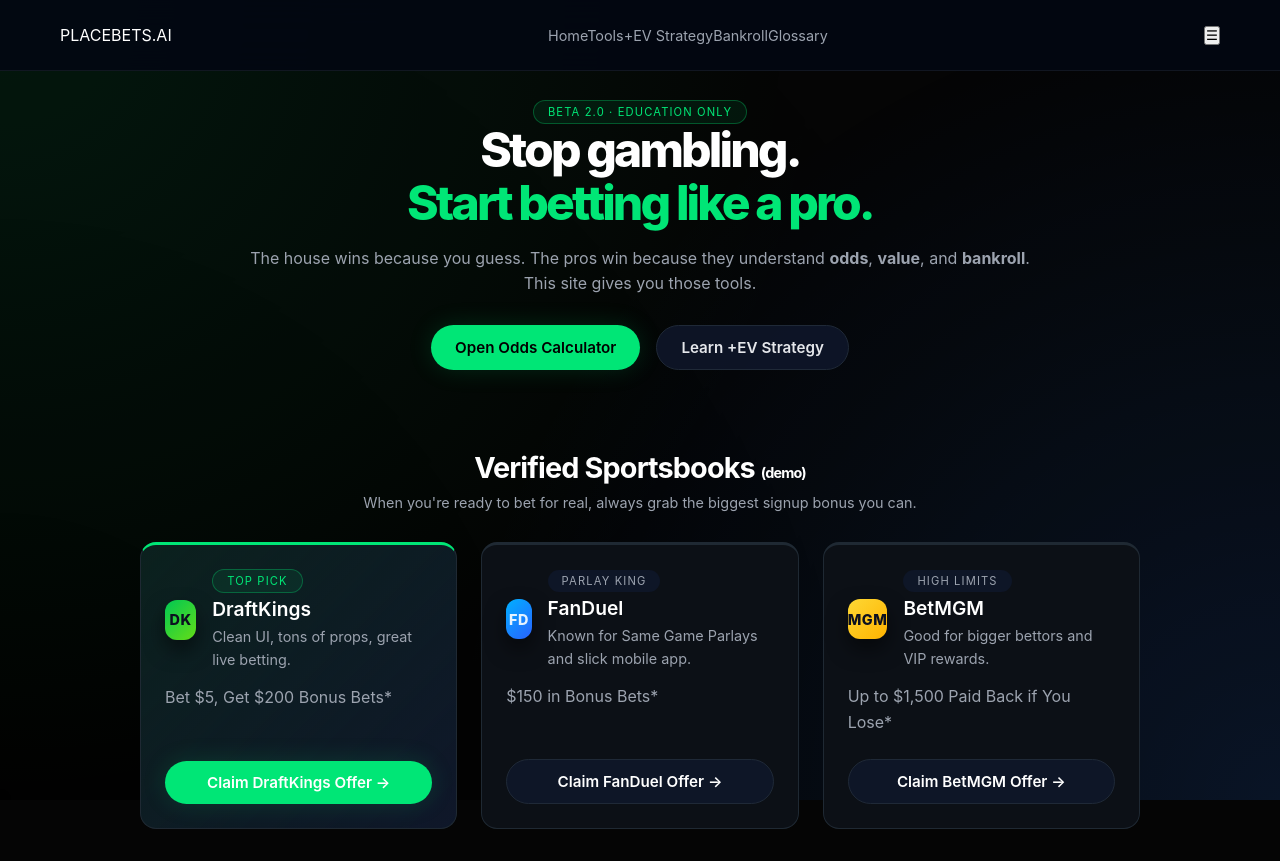
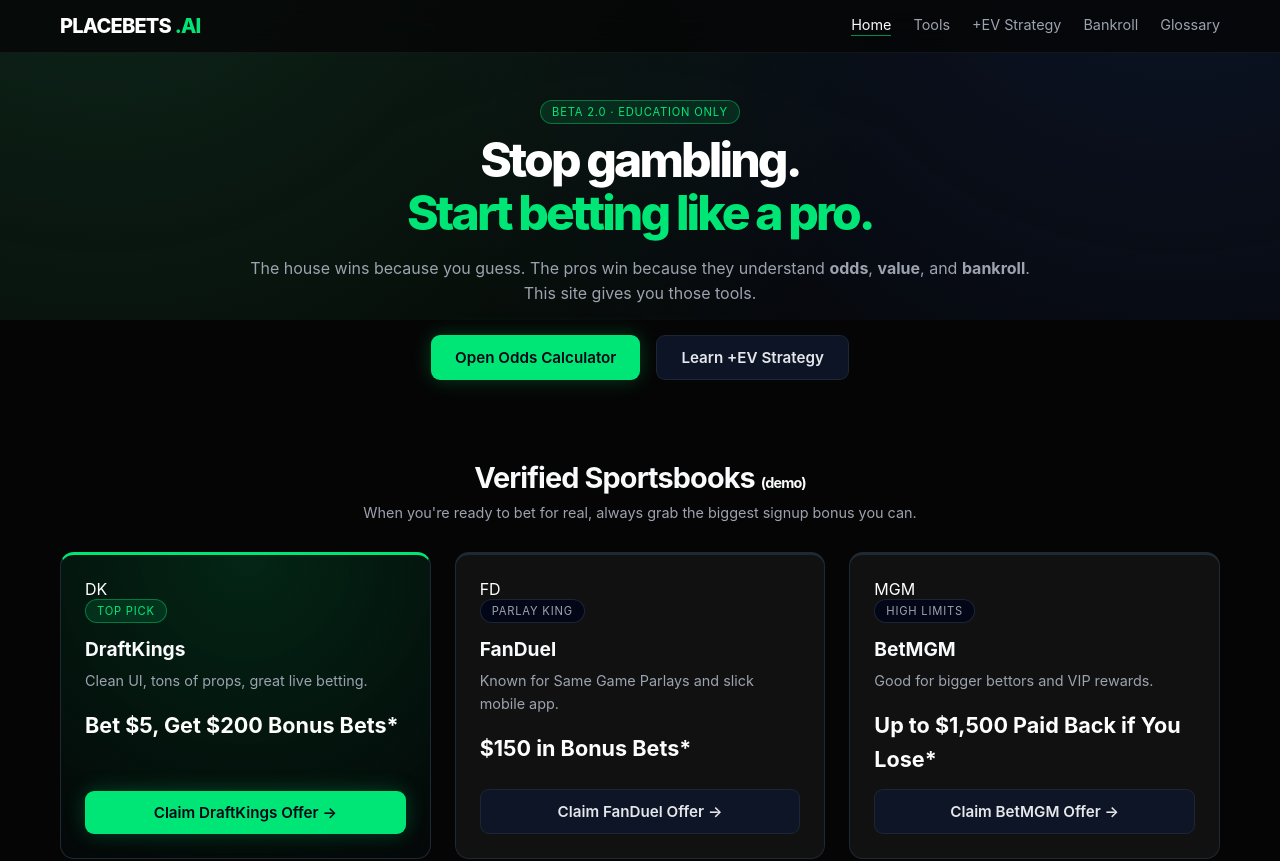
Before and after one commit to placebetsai/Placebetsai, a Next.js app: page / in a window 1280 px wide. Shown: the top 861 px of the page. Built offline with nearby package versions, Linux system fonts and the light colour scheme.

Commit message:
Update globals.css

```diff
--- a/app/globals.css
+++ b/app/globals.css
@@ -1,20 +1,20 @@
 :root {
   --bg-dark: #050505;
-  --bg-panel: #080b10;
-  --bg-card: #0c1016;
-  --bg-card-hover: #111826;
+  --bg-panel: #0a0a0a;
+  --bg-card: #111111;
+  --bg-card-hover: #161616;
 
-  /* Fintech colors */
-  --primary: #00e676;
-  --primary-glow: rgba(0, 230, 118, 0.15);
-  --accent: #2979ff;
+  /* Fintech Colors */
+  --primary: #00e676; /* Profit Green */
+  --primary-glow: rgba(0, 230, 118, 0.25);
+  --accent: #2979ff; /* Trust Blue */
   --danger: #ff1744;
 
   --text-main: #ffffff;
   --text-muted: #9ca3af;
 
   --border: #1f2933;
-  --glass: rgba(15, 23, 42, 0.85);
+  --glass: rgba(255, 255, 255, 0.03);
 
   --font-main: -apple-system, BlinkMacSystemFont, "Segoe UI", Roboto, Helvetica,
     Arial, sans-serif;
@@ -22,8 +22,8 @@
 
 * {
   box-sizing: border-box;
+  padding: 0;
   margin: 0;
-  padding: 0;
 }
 
 html,
@@ -38,24 +38,36 @@ body {
   overflow-x: hidden;
 }
 
-/* Background subtle gradient */
+/* kill ugly blue links */
+a {
+  color: inherit;
+  text-decoration: none;
+}
+a:hover {
+  color: var(--primary);
+}
+
+/* subtle expensive gradient glow */
 body::before {
   content: "";
   position: fixed;
-  inset: 0;
-  background:
-    radial-gradient(circle at 0% 0%, rgba(0, 230, 118, 0.1), transparent 55%),
-    radial-gradient(circle at 100% 100%, rgba(41, 121, 255, 0.15), transparent 55%),
-    radial-gradient(circle at 0% 100%, rgba(0, 0, 0, 0.9), transparent 70%);
-  opacity: 0.9;
+  top: -20%;
+  left: -20%;
+  width: 140%;
+  height: 60%;
+  background: radial-gradient(circle at 20% 0%, #123322 0%, transparent 55%),
+    radial-gradient(circle at 80% 0%, #101b33 0%, transparent 55%);
+  opacity: 0.8;
   z-index: -1;
+  pointer-events: none;
 }
 
-/* Layout */
+/* ========== LAYOUT ========== */
+
 .app-shell {
-  min-height: 100vh;
   display: flex;
   flex-direction: column;
+  min-height: 100vh;
 }
 
 .site-main {
@@ -66,15 +78,85 @@ body::before {
   padding: 100px 20px 40px;
 }
 
-.site-footer {
-  border-top: 1px solid #111827;
-  padding: 24px 16px;
-  text-align: center;
-  font-size: 0.8rem;
-  color: #6b7280;
+/* ========== NAVBAR ========== */
+
+.navbar {
+  position: fixed;
+  top: 0;
+  left: 0;
+  right: 0;
+  z-index: 50;
+  background: rgba(5, 5, 5, 0.8);
+  backdrop-filter: blur(16px);
+  border-bottom: 1px solid rgba(255, 255, 255, 0.06);
 }
 
-/* Typography */
+.nav-inner {
+  max-width: 1200px;
+  margin: 0 auto;
+  padding: 14px 20px;
+  display: flex;
+  align-items: center;
+  justify-content: space-between;
+}
+
+/* logo */
+.nav-logo {
+  font-size: 1.25rem;
+  font-weight: 800;
+  letter-spacing: -0.04em;
+  display: inline-flex;
+  align-items: center;
+  gap: 4px;
+}
+.nav-logo span {
+  color: var(--primary);
+}
+
+/* desktop links */
+.nav-links {
+  display: flex;
+  gap: 22px;
+  align-items: center;
+}
+
+.nav-link {
+  font-size: 0.9rem;
+  color: var(--text-muted);
+  padding-bottom: 2px;
+  border-bottom: 1px solid transparent;
+  transition: color 0.15s ease, border-color 0.15s ease, transform 0.15s ease;
+}
+
+.nav-link:hover {
+  color: #e5e7eb;
+  border-color: rgba(156, 163, 175, 0.4);
+  transform: translateY(-1px);
+}
+
+.nav-link-active {
+  color: #f9fafb;
+  border-color: rgba(0, 230, 118, 0.6);
+}
+
+/* hamburger */
+.nav-toggle {
+  display: none;
+  font-size: 1.6rem;
+  line-height: 1;
+  background: none;
+  border: none;
+  color: var(--primary);
+  cursor: pointer;
+}
+
+/* mobile menu */
+.nav-mobile {
+  display: none;
+}
+
+/* ========== TYPOGRAPHY ========== */
+
 h1 {
   font-size: 3rem;
   font-weight: 800;
@@ -88,371 +170,225 @@ h2 {
   font-weight: 700;
   letter-spacing: -0.03em;
   margin-bottom: 12px;
+  color: #f9fafb;
 }
 
 h3 {
   font-size: 1.2rem;
-  font-weight: 600;
+  font-weight: 700;
+  margin-bottom: 8px;
 }
 
 p {
+  color: var(--text-muted);
+  line-height: 1.6;
+  margin-bottom: 16px;
   font-size: 1rem;
-  line-height: 1.6;
-  color: var(--text-muted);
 }
 
 .highlight {
   color: var(--primary);
 }
 
-/* GLOBAL LINK FIX – kill default blue links */
-a {
-  color: inherit;
-  text-decoration: none;
-}
+/* ========== BUTTONS ========== */
 
-a:hover {
-  color: var(--primary);
-}
-
-/* Buttons */
 .btn {
   display: inline-flex;
   align-items: center;
   justify-content: center;
   padding: 12px 24px;
-  border-radius: 999px;
+  border-radius: 9px;
   font-weight: 600;
+  cursor: pointer;
+  transition: all 0.16s ease-out;
+  text-decoration: none;
   font-size: 0.95rem;
   border: none;
-  cursor: pointer;
-  transition: all 0.18s ease-out;
-  text-decoration: none;
 }
 
 .btn-primary {
   background: var(--primary);
-  color: #000;
-  box-shadow: 0 0 24px var(--primary-glow);
+  color: #020617;
+  box-shadow: 0 0 20px var(--primary-glow);
 }
 
 .btn-primary:hover {
   transform: translateY(-2px);
-  box-shadow: 0 0 36px var(--primary-glow);
+  box-shadow: 0 0 28px var(--primary-glow);
 }
 
 .btn-ghost {
   background: rgba(15, 23, 42, 0.9);
   color: #e5e7eb;
-  border: 1px solid #1f2937;
+  border: 1px solid rgba(31, 41, 55, 0.9);
 }
 
 .btn-ghost:hover {
-  background: #111827;
+  background: rgba(15, 23, 42, 1);
+  border-color: rgba(55, 65, 81, 0.9);
 }
 
-/* Pills / badges */
-.pill {
-  display: inline-flex;
-  align-items: center;
-  justify-content: center;
-  padding: 4px 14px;
-  border-radius: 999px;
-  font-size: 0.7rem;
-  letter-spacing: 0.1em;
-  text-transform: uppercase;
-  background: rgba(15, 23, 42, 0.9);
-  color: #9ca3af;
-}
+/* ========== GRID & CARDS ========== */
 
-.pill.green {
-  background: rgba(0, 230, 118, 0.08);
-  color: var(--primary);
-  border: 1px solid rgba(0, 230, 118, 0.3);
-}
-
-/* Grids & spacing */
 .grid-2 {
   display: grid;
-  grid-template-columns: repeat(2, minmax(0, 1fr));
+  grid-template-columns: 1fr 1fr;
   gap: 32px;
 }
 
 .grid-3 {
   display: grid;
-  grid-template-columns: repeat(auto-fit, minmax(280px, 1fr));
+  grid-template-columns: repeat(auto-fit, minmax(260px, 1fr));
   gap: 24px;
+}
+
+.card {
+  background: var(--bg-card);
+  border: 1px solid var(--border);
+  padding: 24px;
+  border-radius: 14px;
+  position: relative;
+  overflow: hidden;
+  transition: border-color 0.16s ease, transform 0.16s ease,
+    box-shadow 0.16s ease, background 0.16s ease;
+}
+
+.card:hover {
+  border-color: var(--primary);
+  transform: translateY(-3px);
+  box-shadow: 0 16px 40px rgba(0, 0, 0, 0.6);
+  background: var(--bg-card-hover);
+}
+
+/* ensure card titles are white, not weird blue */
+.card h3 {
+  color: #f9fafb;
+}
+
+/* sportsbook cards */
+.book-card {
+  display: flex;
+  flex-direction: column;
+  justify-content: space-between;
+  border-top: 3px solid var(--border);
+  gap: 8px;
+}
+
+.book-card.featured {
+  border-top-color: var(--primary);
+  background: radial-gradient(circle at top, rgba(0, 230, 118, 0.15), #040708);
+}
+
+.bonus-text {
+  font-size: 1.35rem;
+  font-weight: 700;
+  color: #fdfdfd;
+  margin: 6px 0 4px;
+}
+
+/* pills */
+.pill {
+  display: inline-block;
+  padding: 4px 11px;
+  border-radius: 999px;
+  font-size: 0.7rem;
+  letter-spacing: 0.07em;
+  text-transform: uppercase;
+  background: #020617;
+  color: var(--text-muted);
+  border: 1px solid rgba(31, 41, 55, 0.9);
+  margin-bottom: 10px;
+}
+
+.pill.green {
+  background: rgba(0, 230, 118, 0.12);
+  color: var(--primary);
+  border-color: rgba(0, 230, 118, 0.4);
+}
+
+/* utilities */
+
+.text-center {
+  text-align: center;
 }
 
 .mt-4 {
   margin-top: 40px;
 }
 
-.text-center {
-  text-align: center;
-}
+/* calculator */
 
-/* Cards */
-.card {
-  background: var(--bg-card);
+.calc-box {
+  max-width: 640px;
+  margin: 0 auto;
+  background: var(--bg-panel);
+  border: 1px solid var(--border);
+  padding: 26px;
   border-radius: 16px;
-  padding: 24px;
-  border: 1px solid var(--border);
-  position: relative;
-  overflow: hidden;
-  transition: transform 0.18s ease-out, border-color 0.18s ease-out,
-    box-shadow 0.18s ease-out, background 0.18s ease-out;
-}
-
-.card:hover {
-  border-color: var(--primary);
-  background: var(--bg-card-hover);
-  transform: translateY(-3px);
-  box-shadow: 0 18px 40px rgba(0, 0, 0, 0.4);
-}
-
-/* Make sure links inside cards are NOT blue / underlined */
-.card a {
-  color: #ffffff !important;
-  text-decoration: none;
-}
-
-.card a:hover {
-  color: var(--primary) !important;
-}
-
-/* Sportsbook / money cards */
-.book-card {
-  display: flex;
-  flex-direction: column;
-  justify-content: space-between;
-  gap: 16px;
-  border-top: 3px solid #1f2933;
-}
-
-.book-card.featured {
-  border-top-color: var(--primary);
-  background: linear-gradient(
-      135deg,
-      rgba(0, 230, 118, 0.08),
-      rgba(15, 23, 42, 0.98)
-    ),
-    var(--bg-card);
-}
-
-/* Logo badges on cards */
-.book-header {
-  display: flex;
-  align-items: center;
-  gap: 16px;
-}
-
-.book-logo {
-  width: 40px;
-  height: 40px;
-  border-radius: 12px;
-  display: flex;
-  align-items: center;
-  justify-content: center;
-  font-weight: 800;
-  font-size: 0.9rem;
-  letter-spacing: 0.04em;
-  color: #0b1020;
-  box-shadow: 0 10px 20px rgba(0, 0, 0, 0.5);
-}
-
-.book-logo.dk {
-  background: linear-gradient(135deg, #00c853, #64dd17);
-}
-
-.book-logo.fd {
-  background: linear-gradient(135deg, #00b0ff, #2962ff);
-  color: #e5f2ff;
-}
-
-.book-logo.mgm {
-  background: linear-gradient(135deg, #fdd835, #ffb300);
-}
-
-/* Button full width for cards */
-.book-cta {
-  width: 100%;
-  margin-top: 8px;
-}
-
-/* Hero wrapper */
-.page-wrap {
-  max-width: 1000px;
-  margin: 0 auto;
-}
-
-/* Calculator page */
-.calc-box {
-  max-width: 600px;
-  margin: 24px auto 0;
-  background: var(--bg-panel);
-  border-radius: 16px;
-  border: 1px solid var(--border);
-  padding: 28px;
+  box-shadow: 0 18px 38px rgba(0, 0, 0, 0.8);
 }
 
 .input-group label {
   display: block;
-  font-size: 0.8rem;
   margin-bottom: 6px;
-  color: #9ca3af;
+  font-size: 0.85rem;
+  color: var(--text-muted);
 }
 
 .input-group input {
   width: 100%;
   padding: 12px 14px;
   background: #020617;
-  border-radius: 10px;
-  border: 1px solid #1f2937;
-  color: #e5e7eb;
-  font-family: "Menlo", "SF Mono", ui-monospace, monospace;
-  font-size: 1rem;
+  border: 1px solid var(--border);
+  color: #f9fafb;
+  border-radius: 9px;
+  font-size: 1.05rem;
+  font-family: monospace;
 }
 
 .input-group input:focus {
   outline: none;
   border-color: var(--primary);
+  box-shadow: 0 0 0 1px rgba(0, 230, 118, 0.3);
 }
 
-/* NAVBAR */
+/* ========== RESPONSIVE ========== */
 
-.navbar {
-  position: fixed;
-  top: 0;
-  width: 100%;
-  z-index: 1000;
-  background: rgba(3, 7, 18, 0.9);
-  backdrop-filter: blur(18px);
-  border-bottom: 1px solid rgba(148, 163, 184, 0.1);
+@media (max-width: 900px) {
+  .site-main {
+    padding-top: 90px;
+  }
 }
 
-.nav-inner {
-  max-width: 1200px;
-  margin: 0 auto;
-  height: 70px;
-  display: flex;
-  align-items: center;
-  justify-content: space-between;
-  padding: 0 20px;
-}
-
-.logo {
-  font-size: 1.25rem;
-  font-weight: 900;
-  letter-spacing: 0.08em;
-}
-
-.logo-accent {
-  color: var(--primary);
-}
-
-.nav-links-desktop {
-  display: flex;
-  gap: 24px;
-}
-
-.nav-link {
-  font-size: 0.9rem;
-  color: #9ca3af;
-  position: relative;
-  padding-bottom: 4px;
-}
-
-.nav-link:hover {
-  color: #e5e7eb;
-}
-
-.active-link {
-  color: #ffffff;
-  font-weight: 600;
-}
-
-.active-link::after {
-  content: "";
-  position: absolute;
-  left: 0;
-  bottom: 0;
-  height: 2px;
-  width: 100%;
-  border-radius: 999px;
-  background: var(--primary);
-}
-
-/* Hamburger */
-.hamburger {
-  display: none;
-  flex-direction: column;
-  gap: 4px;
-  background: none;
-  border: none;
-  padding: 6px;
-  cursor: pointer;
-}
-
-.bar {
-  width: 24px;
-  height: 2px;
-  border-radius: 999px;
-  background: #e5e7eb;
-  transition: transform 0.2s ease, opacity 0.2s ease, translate 0.2s ease;
-}
-
-.hamburger-open .bar:nth-child(1) {
-  transform: rotate(45deg);
-  translate: 0 6px;
-}
-
-.hamburger-open .bar:nth-child(2) {
-  opacity: 0;
-}
-
-.hamburger-open .bar:nth-child(3) {
-  transform: rotate(-45deg);
-  translate: 0 -6px;
-}
-
-/* Mobile menu container */
-.nav-links-mobile {
-  display: none;
-}
-
-/* Mobile layout tweaks */
 @media (max-width: 768px) {
   h1 {
     font-size: 2.3rem;
-  }
-
-  .site-main {
-    padding-top: 90px;
   }
 
   .grid-2 {
     grid-template-columns: 1fr;
   }
 
-  .nav-links-desktop {
+  .nav-links {
     display: none;
   }
 
-  .hamburger {
-    display: flex;
+  .nav-toggle {
+    display: block;
   }
 
-  .nav-links-mobile {
+  .nav-mobile {
     display: flex;
     flex-direction: column;
-    gap: 14px;
-    padding: 14px 20px 18px;
+    padding: 10px 20px 16px;
+    border-top: 1px solid rgba(31, 41, 55, 0.9);
     background: rgba(3, 7, 18, 0.98);
-    border-bottom: 1px solid #111827;
+    backdrop-filter: blur(14px);
+    gap: 10px;
   }
 
-  .nav-links-mobile .nav-link {
+  .nav-link-mobile {
+    padding: 8px 2px;
     font-size: 0.95rem;
   }
 }
```
